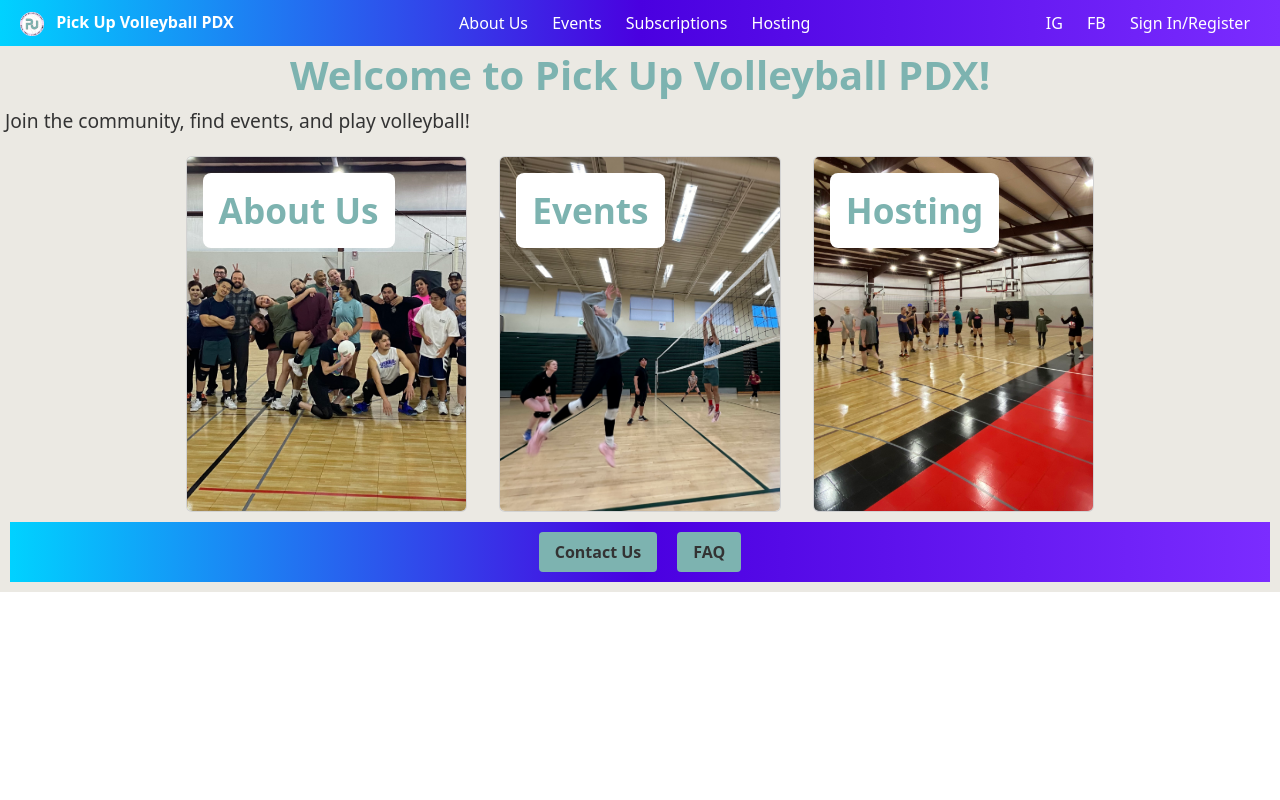
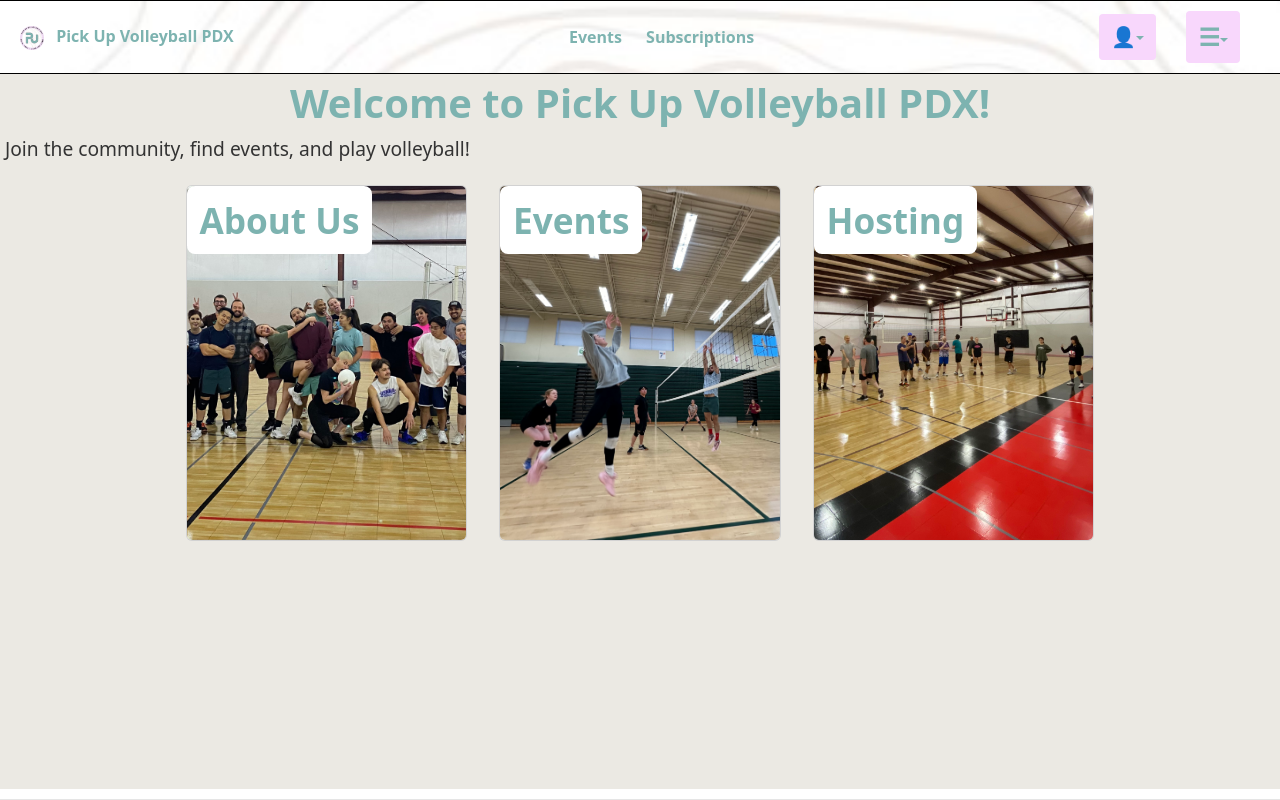
Before and after one commit to Ayjemal07/PickUpVolleyBallPdx, a Flask app: page / in a window 1280 px wide. Run offline with Flask 3, Linux system fonts and the light colour scheme; the visitor is signed in with stand-in values (Sample User, id 1); some libraries are stand-ins or nearby versions.

Commit message:
menu items and cosmetic changes, footer removed

```diff
--- a/app/models.py
+++ b/app/models.py
@@ -33,9 +33,8 @@ class User(UserMixin, db.Model):
     id = db.Column(db.String(36), primary_key=True)  # UUID is 36 characters long
     first_name=db.Column(db.String(150), nullable=False)
     last_name=db.Column(db.String(150), nullable=False)
-    username = db.Column(db.String(150), unique=True, nullable=False)
     email = db.Column(db.String(150), unique=True, nullable=False)
-    password_hash = db.Column(db.String(128))
+    password_hash = db.Column(db.String(255))  # Increase to 255 characters
     token = db.Column(db.String(50))
     g_auth_verify = db.Column(db.Boolean, default=False)
 
@@ -46,6 +45,7 @@ class User(UserMixin, db.Model):
         self.password = self.set_password(password)
         self.first_name = first_name
         self.last_name = last_name
+
         self.token = self.set_token(24)
 
     def set_token(self, length):
--- a/app/static/css/styles.css
+++ b/app/static/css/styles.css
@@ -1,21 +1,60 @@
 body {
   background-color: #EBE9E3;
   font-family: Arial, sans-serif;
+  display: flex;
+  flex-direction: column;
+  min-height: 100vh; /* Ensures the body takes full height */
+  margin: 0;
+  padding-bottom: 10px; /* Adds space at the bottom of the page */
+  border-bottom: 1px solid rgba(0, 0, 0, 0.1); /* Optional: subtle bottom border */
 }
+
+main {
+  flex-grow: 1; /* Ensures the main content area grows to fill available space */
+  padding-bottom: 10px; /* Adds space at the bottom of content */
+}
+
+/* Media Queries for mobile devices */
+@media (max-width: 768px) {
+  body {
+      padding-bottom: 8px; /* Further reduce bottom padding for smaller screens */
+  }
+
+  main {
+      padding-bottom: 8px; /* Adjust padding for smaller devices */
+  }
+}
+
+@media (max-width: 480px) {
+  body {
+      padding-bottom: 5px; /* Further reduce bottom padding on very small screens */
+  }
+
+  main {
+      padding-bottom: 5px; /* Adjust for very small devices */
+  }
+}
+
   .top-bar {
     display: flex;
     justify-content: space-between;
-    background: linear-gradient(to right,#00d2ff, #4a00e0, #7b2cff);
     align-items: center;
     padding: 10px 20px;
-    color:#EBE9E3;
-
+    color: #7DB3B0;
+    position: sticky;
+    top: 0;
+    z-index: 1000;
+    background-image: url('/static/images/topo-pattern.jpeg'); /* Add topographic pattern */
+    background-repeat: no-repeat;
+    background-size: cover;
+    border-top: 1px solid rgba(0, 0, 0, 1); /* Darker black top border */
+    border-bottom: 1px solid rgba(0, 0, 0, 1); /* Darker black bottom border */
 }
 
   .logo{
     font-weight: bolder;
     text-decoration: none;
-    color:white;
+    color:#7DB3B0;
   }
 
   .logo-icon {
@@ -41,10 +80,16 @@ body {
   }
 
 
-  nav a, .social a {
+/* Menus Link Styling */
+nav a, .social a, .right-menu a, .dropdown-toggle {
   margin: 0 10px;
-    color: #FFFFFF;
+  color: #7DB3B0;
   text-decoration: none;
+  font-weight: bold;
+}
+
+.top-bar nav a:hover, .right-menu a:hover, .dropdown-toggle:hover {
+  color: #5A8E8C; /* Slightly darker shade for hover effect */
 }
 
 
@@ -53,22 +98,88 @@ body {
 }
 
 
-  /* Footer */
-.footer-content {
-  text-align: center;
-  color: #FFFFFF;
-  background: linear-gradient(to right,#00d2ff, #4a00e0, #7b2cff);
-  padding: 10px 20px;
-}
 
 /* Sticky Header and Footer */
-header, footer {
+header {
   width: 100%;
 }
 
 
 
 /* Home Page Styling */
+
+/* All Dropdown Styling */
+.dropdown {
+  position: relative;
+  display: inline-block;
+}
+
+/* General dropdown toggle styling */
+.dropdown-toggle {
+  background: none;
+  border: none;
+  font-size: 1.5rem; /* Adjusted font size for better visibility */
+  cursor: pointer;
+}
+
+/* Account Menu specific styling */
+.account-menu .dropdown-toggle::before {
+  content: "👤"; /* Person icon for account menu */
+  font-size: 20px; /* Adjust size of the icon */
+}
+
+/* Menu Items specific styling */
+.menu-items .dropdown-toggle::before {
+  content: "☰"; /* Hamburger icon for menu */
+  font-size: 24px; /* Adjust size of the hamburger icon */
+}
+
+/* Dropdown Menu Styling */
+.dropdown-menu {
+  display: none;
+  position: absolute;
+  top: 100%;
+  right: 0;
+  background-color: #f8f8f8;
+  box-shadow: 0px 4px 6px rgba(0, 0, 0, 0.1);
+  padding: 10px;
+  border-radius: 4px;
+  z-index: 1000;
+}
+
+/* Display dropdown menu on hover */
+.dropdown:hover .dropdown-menu {
+  display: block;
+}
+
+/* Dropdown menu item styling */
+.dropdown-menu a {
+  display: block;
+  padding: 5px 10px;
+  text-decoration: none;
+  color: #333;
+}
+
+.dropdown-menu a:hover {
+  background-color: #EBE9E3; /* Highlight color */
+  border-radius: 4px;
+}
+
+/* Add styles for hovering behavior */
+.account-menu:hover .dropdown-menu,
+.menu-items:hover .dropdown-menu {
+  display: block;
+}
+
+/* Additional small spacing for better layout */
+.right-menu {
+  display: flex;
+  align-items: center;
+}
+
+.right-menu .dropdown {
+  margin-right: 10px; /* Add spacing between dropdowns */
+}
 
 
 /* Styles for homepage */
@@ -131,11 +242,11 @@ header, footer {
 /* Card content styling */
 .card-content {
   position: absolute;
-  top: 1rem;
-  left: 1rem;
+  top: 0rem;
+  left: 0rem;
   color: #7DB3B0;
   z-index: 2;
-  padding: 1rem;
+  padding: 0.8rem;
   background: white;
   border-radius: 0.5rem;
 }
@@ -349,47 +460,6 @@ header, footer {
 }
 
 
-
-
-
-
-/* Footer Styling */
-.footer {
-  position: sticky;
-  bottom: 0;
-  background-color: #EBE9E3; /* Footer background color */
-  padding: 10px;
-}
-
-/* Footer Content Styling */
-.footer-content {
-  display: flex;
-  justify-content: center;
-  gap: 20px;
-}
-
-/* Footer Button Styling */
-.footer-button {
-  text-decoration: none;
-  color: #333;
-  background-color: #7DB3B0; /* Use brand color */
-  padding: 8px 16px;
-  border-radius: 4px;
-  font-weight: bold;
-  transition: background-color 0.3s;
-}
-
-.footer-button:hover {
-  background-color: #6aa8a1; /* Darker shade for hover */
-}
-
-/* Optional: Adjust footer positioning for mobile */
-@media (max-width: 768px) {
-  .footer-content {
-      flex-direction: column;
-      align-items: center;
-  }
-}
 
 
 
@@ -618,18 +688,6 @@ header, footer {
 
 
 
-
-
-
-
-
-.top-bar nav a.active,
-.footer-content a.active {
-    color: #f39c12;  /* Highlight color */
-    font-weight: bold;
-    border-bottom: 2px solid #f39c12;  /* Optional underline */
-}
-
 html {
   scroll-behavior: smooth;
 }
@@ -771,3 +829,157 @@ html {
   font-size: 30px;
   cursor: pointer;
 }
+
+
+
+/* signin/register/profile extra Styling */
+
+
+.spinner {
+  border: 4px solid rgba(0, 0, 0, 0.1);
+  border-left-color: #3498db;
+  border-radius: 50%;
+  width: 20px;
+  height: 20px;
+  animation: spin 1s linear infinite;
+  margin: 10px auto;
+}
+
+@keyframes spin {
+  to {
+      transform: rotate(360deg);
+  }
+}
+
+.alert {
+  padding: 10px;
+  margin-bottom: 15px;
+  border-radius: 5px;
+  color: #fff;
+}
+
+.alert.success {
+  background-color: #4caf50;
+}
+
+.alert.error {
+  background-color: #f44336;
+}
+
+
+.popup-container {
+  position: fixed;
+  top: 30%;
+  left: 50%;
+  transform: translate(-50%, -50%);
+  background: rgba(0, 0, 0, 0.8);
+  color: white;
+  padding: 20px;
+  border-radius: 10px;
+  z-index: 1000;
+  max-width: 350px;
+  text-align: center;
+  box-shadow: 0 4px 8px rgba(0, 0, 0, 0.3);
+}
+
+.popup-content {
+  position: relative;
+  background: #7DB3B0;
+  padding: 20px;
+  border-radius: 10px;
+}
+
+.close-btn {
+  position: absolute;
+  top: 8px;
+  right: 10px;
+  background: transparent;
+  color: white;
+  border: none;
+  font-size: 16px;
+  font-weight: bold;
+  cursor: pointer;
+}
+
+.close-btn:hover {
+  color: #E6C4EC;
+}
+
+.popup-content p a {
+  color: #E6C4EC;
+  text-decoration: underline;
+}
+
+.popup-content p a:hover {
+  text-decoration: none;
+}
+
+
+.popup-content p span {
+  display: block; /* Each span will take a full line */
+  margin-bottom: 8px; /* Add some spacing between lines */
+}
+
+.popup-content p span a {
+  color: #E6C4EC; /* Style the link */
+  text-decoration: underline;
+}
+
+.popup-content p span a:hover {
+  text-decoration: none;
+}
+
+
+.dropdown {
+  position: relative;
+  display: inline-block;
+}
+
+.dropdown-toggle {
+  background-color: #f8d7fc;
+  border: none;
+  padding: 8px 12px;
+  border-radius: 4px;
+  cursor: pointer;
+  font-size: 14px;
+}
+
+.dropdown-menu {
+  display: none;
+  position: absolute;
+  background-color: white;
+  border-radius: 8px;
+  box-shadow: 0 2px 6px rgba(0, 0, 0, 0.2);
+  padding: 10px;
+  z-index: 1;
+}
+
+.dropdown:hover .dropdown-menu {
+  display: block;
+}
+
+.dropdown-menu a,
+.dropdown-menu button {
+  display: block;
+  padding: 5px 10px;
+  text-decoration: none;
+  color: black;
+  background: none;
+  border: none;
+  cursor: pointer;
+  text-align: left;
+  width: 100%;
+}
+
+.dropdown-menu a:hover,
+.dropdown-menu button:hover {
+  background-color: #f0f0f0;
+}
+
+.btn-signout {
+  background-color: transparent;
+  color: black;
+  font-weight: bold;
+  padding: 5px 10px;
+  cursor: pointer;
+}
--- a/app/templates/base.html
+++ b/app/templates/base.html
@@ -7,11 +7,10 @@
     <link rel="stylesheet" href="{{ url_for('static', filename='css/styles.css') }}">
     <link href="https://cdn.jsdelivr.net/npm/bootstrap@5.3.3/dist/css/bootstrap.min.css" rel="stylesheet" integrity="sha384-QWTKZyjpPEjISv5WaRU9OFeRpok6YctnYmDr5pNlyT2bRjXh0JMhjY6hW+ALEwIH" crossorigin="anonymous">
     <!-- FullCalendar JS -->
-    <script src="https://cdn.jsdelivr.net/npm/fullcalendar@6.1.15/index.global.min.js" integrity="sha256-ZztCtsADLKbUFK/X6nOYnJr0eelmV2X3dhLDB/JK6fM=" crossorigin="anonymous"></script>    <script src="https://cdn.jsdelivr.net/npm/axios/dist/axios.min.js"></script>
+    <script src="https://cdn.jsdelivr.net/npm/fullcalendar@6.1.15/index.global.min.js" integrity="sha256-ZztCtsADLKbUFK/X6nOYnJr0eelmV2X3dhLDB/JK6fM=" crossorigin="anonymous"></script>
+    <script src="https://cdn.jsdelivr.net/npm/axios/dist/axios.min.js"></script>
 </head>
 <body>
-    {% if not embedded %}
-        <!-- Only render the header if 'embedded' is not True -->
     <header>
         <div class="top-bar" style="position: sticky; top: 0; z-index: 1000;">
             <a href="{{ url_for('main.home') }}" class="logo">
@@ -19,35 +18,44 @@
                 Pick Up Volleyball PDX
             </a>
             <nav>
-                    <a href="{{ url_for('main.about') }}">About Us</a>
                 <a href="{{ url_for('main.events') }}">Events</a>
                 <a href="{{ url_for('main.subscriptions') }}">Subscriptions</a>
+            </nav>
+            <div class="right-menu">
+                <!-- Authentication-based Navigation -->
+                {% if current_user.is_authenticated %}
+                    <div class="dropdown account-menu">
+                        <button class="dropdown-toggle"></button> <!-- Person icon, no text -->
+                        <div class="dropdown-menu">
+                            <a href="{{ url_for('auth.profile') }}">Profile</a>
+                            <form action="{{ url_for('auth.signout') }}" method="POST">
+                                <button type="submit" class="btn-signout">Sign Out</button>
+                            </form>
+                        </div>
+                    </div>
+                {% else %}
+                    <a href="{{ url_for('auth.signin') }}">Sign In/Register</a>
+                {% endif %}
+
+                <!-- Menu Items Dropdown -->
+                <div class="dropdown menu-items">
+                    <button class="dropdown-toggle"></button> <!-- Hamburger icon, no text -->
+                    <div class="dropdown-menu">
+                        <a href="{{ url_for('main.about') }}">About Us</a>
                         <a href="{{ url_for('main.hosting') }}">Hosting</a>
-                </nav>
-                <div class="social">
-                    <a href="#">IG</a>
-                    <a href="#">FB</a>
-                    <a href="{{ url_for('auth.signin') }}">Sign In/Register</a>
+                        <a href="{{ url_for('main.faq') }}">FAQ</a>
+                        <a href="https://www.instagram.com/pickupvolleyballpdx/#" target="_blank">IG</a>
+                        <a href="https://www.facebook.com/groups/623654829419818" target="_blank">FB</a>
+                    </div>
+                </div>
             </div>
         </div>
     </header>
-    {% endif %}
 
     <main>
         {% block content %}{% endblock %}
     </main>
 
-    {% if not embedded %}
-        <!-- Only render the footer if 'embedded' is not True -->
-        <footer class="footer">
-            <div class="footer-content">
-                <a href="{{ url_for('main.contactus')}}" class="footer-button">Contact Us</a>
-                <a href="{{ url_for('main.faq')}}" class="footer-button">FAQ</a>
-            </div>
-        </footer>
-    {% endif %}
-
     <script src="{{ url_for('static', filename='js/events.js') }}"></script>
-
 </body>
 </html>
--- a/app/templates/home.html
+++ b/app/templates/home.html
@@ -30,7 +30,7 @@
                 </div>
                 <div class="card-overlay">
                     <p>Find upcoming volleyball events near you.</p>
-                    <a href="{{ url_for('main.events') }}" class="overlay-button">Find out more</a>
+                    <a href="{{ url_for('main.events') }}" class="overlay-button">See Events</a>
                 </div>
             </a>
         </div>
@@ -42,7 +42,7 @@
                     <h3>Hosting</h3>
                 </div>
                 <div class="card-overlay">
-                    <p>Explore hosting options for volleyball games and events.</p>
+                    <p>Intered in Hosting volleyball games? </p>
                     <a href="{{ url_for('main.hosting') }}" class="overlay-button">Find out more</a>
                 </div>
             </a>
```
Also changed, not shown: app/authentication/auth_routes.py (+61 -20 lines), app/authentication/auth_templates/forms.html (deleted, +0 -18 lines), app/authentication/auth_templates/register.html (+62 -19 lines), app/authentication/auth_templates/signin.html (+68 -4 lines), app/forms.py (+11 -2 lines), migrations/versions/a3cfd2abdd11_increase_password_hash_column_length.py (added, +38 -0 lines), migrations/versions/ff6453c2f56f_username_removed_keep_email.py (added, +34 -0 lines), app/static/images/topo-pattern.jpeg (added), app/templates/profile.html (added). Lines whose indentation alone changed are shown as unchanged.
